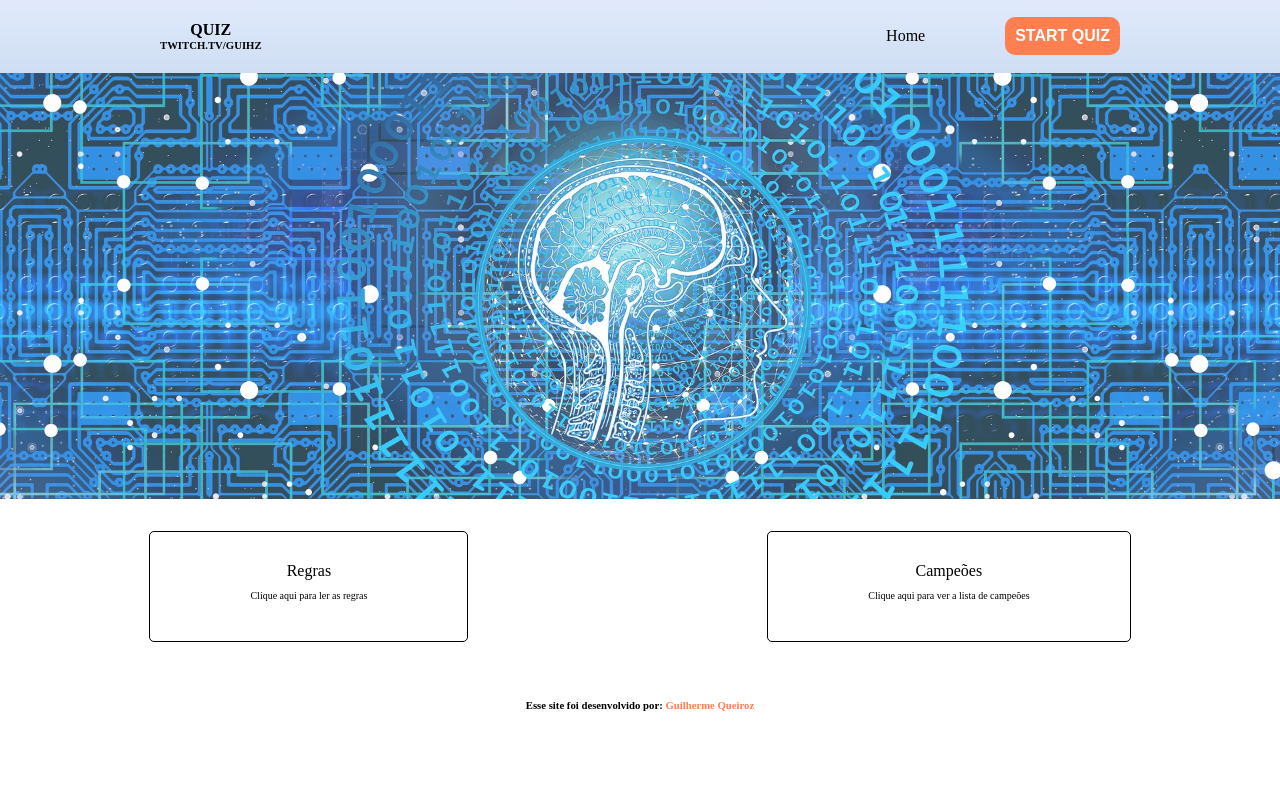
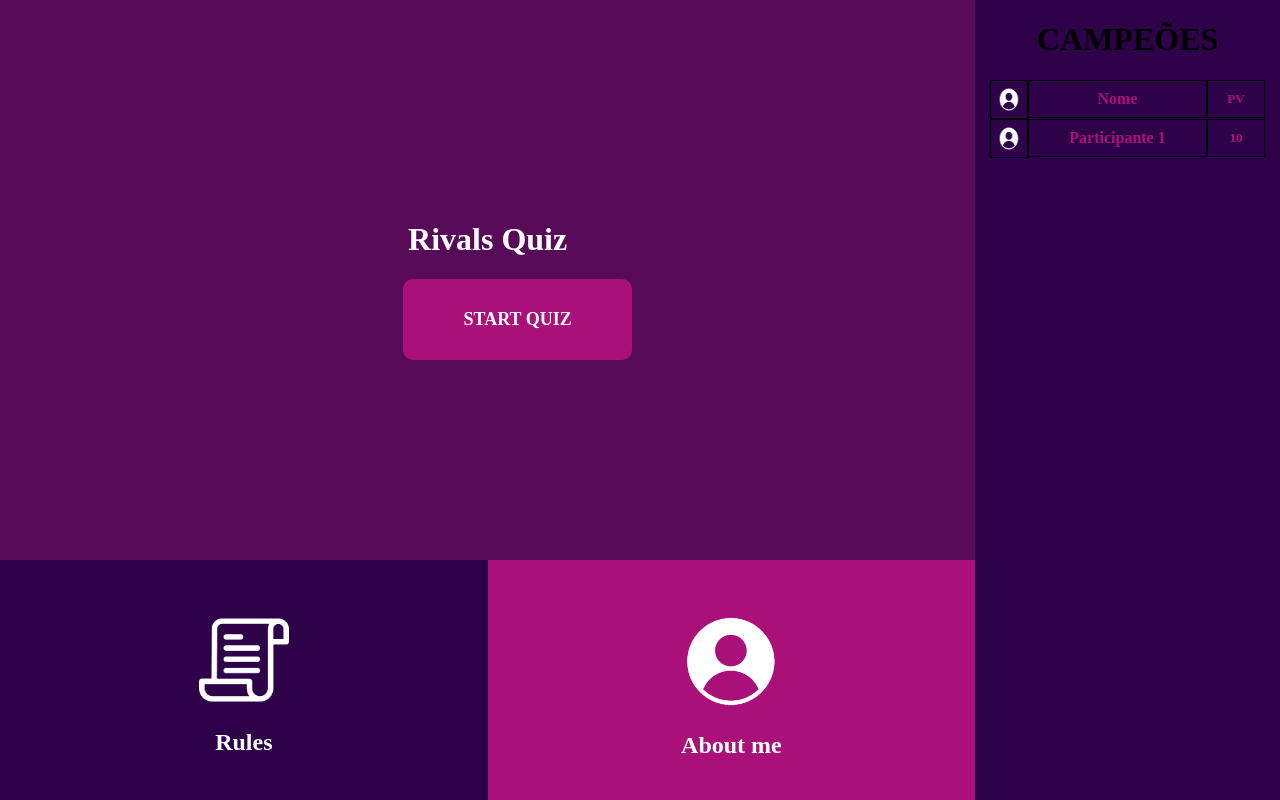
Before and after one commit to GuiHQz/quiz-final, a React (Vite) app: page / in a window 1280 px wide. Built offline with nearby package versions, Linux system fonts and the light colour scheme.

Commit message:
feat: adição button e champions na home

```diff
--- /dev/null
+++ b/src/features/components/Button/styles.ts
@@ -0,0 +1,23 @@
+import styled from "styled-components";
+
+export const Container = styled.div`
+
+`
+
+export const Button = styled.div`
+	display: flex;
+	color: white;
+	cursor: pointer;
+	text-align: center;
+	background-color: #A91079;
+	justify-content: center;
+	width: 100%;
+	padding: 30px;
+	font-size: large;
+	font-weight: 700;
+	border-radius: 10px;
+	:hover {
+		background-color: #2E0249;
+		color: #A91079;
+	}
+`
--- /dev/null
+++ b/src/features/components/Champions/index.tsx
@@ -0,0 +1,23 @@
+import * as Styles from "./styles"
+import Logo from "../../../assets/imgs/user-logo.png"
+
+export const Champions: React.FC = () => {
+  return (
+    <Styles.Container>
+      <h1>CAMPEÕES</h1>
+      <Styles.Table>
+        <Styles.Participants>
+          <Styles.Avatar src={Logo} width="25px" height="23px" />
+          <Styles.Name>Nome</Styles.Name>
+          <Styles.Score>PV</Styles.Score>
+        </Styles.Participants>
+        <Styles.Participants>
+          <Styles.Avatar src={Logo} width="25px" height="23px"></Styles.Avatar>
+          <Styles.Name>Participante 1</Styles.Name>
+          <Styles.Score>10</Styles.Score>
+
+        </Styles.Participants>
+      </Styles.Table>
+    </Styles.Container>
+  )
+}
--- /dev/null
+++ b/src/features/components/Champions/styles.ts
@@ -0,0 +1,42 @@
+import styled from "styled-components";
+
+export const Container = styled.div`
+  text-align: center;
+`
+
+export const Table = styled.div`
+  display: flex;
+  flex-direction: column;
+  margin: 0;
+  padding: 0;
+
+  /* border: 1px solid yellow; */
+`
+
+export const Participants = styled.div`
+  display: flex;
+  flex-direction: row;
+  justify-content: space-around;
+  align-items: center;
+  margin: 0 15px;
+  color: #A91079;
+  height: 39px;
+`
+
+export const Avatar = styled.img`
+  border: 1px solid black;
+  width: 8%;
+  padding: 6.8px;
+`
+
+export const Name = styled.h4`
+  border: 1px solid black;
+  width: 70%;
+  padding: 9px 0;
+`
+
+export const Score = styled.h5`
+  border: 1px solid black;
+  padding: 10px 0;
+  width: 22%;
+`
--- a/src/features/pages/Home/index.tsx
+++ b/src/features/pages/Home/index.tsx
@@ -2,54 +2,36 @@ import React, { useEffect } from "react";
 import * as Styles from "./styles"
 import BackgroundImage from "../../../assets/background.jpg"
 import { useNavigate } from "react-router-dom";
+import iconList from "../../../assets/imgs/form-list.png"
+import userLogo from "../../../assets/imgs/user-logo.png"
+import { Champions } from "../../components/Champions";
+import { Button } from "../../components/Button";
 
 const Home = () => {
   const navigate = useNavigate();
 
   return (
-    <>
-      <Styles.Container>
-        <Styles.Bar>
-          <Styles.TitleLink target="_blank" href="https://twitch.tv/guihz">
-            <Styles.Title>
-              QUIZ
-              <Styles.Subtitle>
-                TWITCH.TV/GUIHZ
-              </Styles.Subtitle>
-            </Styles.Title>
-          </Styles.TitleLink>
-          <Styles.UL>
-            <Styles.LI>
-              Home
-            </Styles.LI>
-            <Styles.LI>
-              <Styles.LiButton onClick={() => {navigate("/quiz")}}>
-                START QUIZ
-              </Styles.LiButton>
-            </Styles.LI>
-          </Styles.UL>
-        </Styles.Bar>
-        <Styles.Background src={BackgroundImage}>
-        </Styles.Background>
-        <Styles.Wrapper>
-          <Styles.WrapperContent>
-            Regras
-            <Styles.WrapperDescription>
-              Clique aqui para ler as regras
-            </Styles.WrapperDescription>
-          </Styles.WrapperContent>
-          <Styles.WrapperContent>
-            Campeões
-            <Styles.WrapperDescription>
-              Clique aqui para ver a lista de campeões
-            </Styles.WrapperDescription>
-          </Styles.WrapperContent>
-        </Styles.Wrapper>
+    <Styles.Container>
+      <Styles.BlockOne>
+        <Styles.Body>
+          <h1>Rivals Quiz</h1>
+          <Button />
+        </Styles.Body>
         <Styles.Footer>
-          Esse site foi desenvolvido por: <Styles.FooterDev target="_blank" href="https://github.com/GuiHQz">Guilherme Queiroz</Styles.FooterDev>
+          <Styles.BlockFooterOne>
+            <img src={iconList} height="90px" width="90px" />
+            <h2>Rules</h2>
+          </Styles.BlockFooterOne>
+          <Styles.BlockFooterTwo>
+            <img src={userLogo} width="105px" />
+            <h2>About me</h2>
+          </Styles.BlockFooterTwo>
         </Styles.Footer>
-      </Styles.Container>
-    </>
+      </Styles.BlockOne>
+      <Styles.BlockTwo>
+        <Champions />
+      </Styles.BlockTwo>
+    </Styles.Container>
   )
 }
 
--- a/src/features/pages/Home/styles.ts
+++ b/src/features/pages/Home/styles.ts
@@ -2,132 +2,186 @@ import styled from "styled-components"
 
 export const Container = styled.div`
   display: flex;
+  background-color: #570A57;
+  height: 100vh;
+`
+export const BlockOne = styled.div`
+  height: 100vh;
+  width: 80%;
+`
+export const Body = styled.div`
+  display: flex;
   flex-direction: column;
-`
-
-export const Bar = styled.div`
-  font-family: 'Anybody', cursive;
-  display: flex;
-  flex-direction: row;
-  justify-content: space-between;
-  background: linear-gradient(to top, #CFDEF3, #E0EAFC);
-  @media screen and (max-width: 1920px){
-    padding: 0 10em;
-  }
-  @media screen and (max-width: 800px){
-    padding: 0 0.5em;
+  justify-content: center;
+  text-align: center;
+  align-items: center;
+  height: 70%;
+  h1 {
+    color: white
   }
 `
 
-export const TitleLink = styled.a`
-  text-decoration: none;
+export const Footer = styled.div`
+  color: white;
+  display: flex;
+  flex-direction: row;
+  text-align: center;
+  height: 30%;
 `
-
-export const Title = styled.h4`
-  display: flex;
-  flex-direction: column;
-  text-align: center;
-  color: black;
+export const BlockFooterOne = styled.div`
   cursor: pointer;
-  &:hover {
-    color: blueviolet;
-  }
-  @media screen and (max-width: 800px) {
-    font-size: medium;
-  }
-  @media screen and (max-width: 400px){
-    font-size: small;
+  padding-top: 55px;
+  background-color: #2E0249;
+  width: 100%;
+  :hover {
+    position: relative;
+    margin: -20px -20px 0 0;
+    z-index: 2;
   }
 `
 
-export const Subtitle = styled.h6`
-  margin: 0;
-`
-
-export const UL = styled.ul`
-  display: flex;
-  justify-content: end;
-`
-
-export const LI = styled.li`
-  font-family: 'Anybody', cursive;
-  color: black;
-  display: flex;
-  align-items: center;
-  list-style-type: none;
-  &:hover {
-    color: blueviolet;
-  }
-  @media screen and (max-width: 1920px) {
-    margin: 0 0 0 5em;
-  }
-  @media screen and (max-width: 800px) {
-    margin: 0 0 0 1em;
-  }
-  @media screen and (max-width: 400px) {
-    margin: 0 0 0 0.5em;
-  }
-  margin: 0 0 0 1em;
+export const BlockFooterTwo = styled.div`
   cursor: pointer;
-`
-
-export const LiButton = styled.div`
-  font-family: 'Kanit', sans-serif;
-  color: white;
-  background-color: coral;
-  border-radius: 10px;
-  padding: 10px;
-  font-weight: 700;
-  &:hover {
-    background-color: blueviolet;
-    color: white;
+  padding-top: 55px;
+  background-color: #A91079;
+  width: 100%;
+  :hover {
+    position: relative;
+    margin: -20px  0 0 -20px;
+    z-index: 1;
   }
 `
 
-export const Background = styled.img`
-  opacity: 80%;
+export const BlockTwo = styled.div`
+  z-index: 100;
+  background-color: #2E0249;
+  height: 100%;
+  width: 25%;
 `
 
-export const Wrapper = styled.div`
-  display: flex;
-  margin: 2em 0;
-  justify-content: space-around;
-  @media screen and (max-width: 350px) {
-    margin: 2em;
-    flex-direction: column;
-  }
-`
+// export const Bar = styled.div`
+//   font-family: 'Anybody', cursive;
+//   display: flex;
+//   flex-direction: row;
+//   justify-content: space-between;
+//   background: linear-gradient(to top, #CFDEF3, #E0EAFC);
+//   @media screen and (max-width: 1920px){
+//     padding: 0 10em;
+//   }
+//   @media screen and (max-width: 800px){
+//     padding: 0 0.5em;
+//   }
+// `
 
-export const WrapperContent = styled.div`
-  font-family: 'Anybody', cursive;
-  text-align: center;
-  border: 1px solid black;
-  border-radius: 5px;
-  @media screen and (max-width: 1920px) {
-    padding: 30px 100px;
-  }
+// export const TitleLink = styled.a`
+//   text-decoration: none;
+// `
 
-  @media screen and (max-width: 750px){
-    padding: 20px 50px;
-  }
+// export const Title = styled.h4`
+//   display: flex;
+//   flex-direction: column;
+//   text-align: center;
+//   color: black;
+//   cursor: pointer;
+//   &:hover {
+//     color: blueviolet;
+//   }
+//   @media screen and (max-width: 800px) {
+//     font-size: medium;
+//   }
+//   @media screen and (max-width: 400px){
+//     font-size: small;
+//   }
+// `
 
-  @media screen and (max-width: 550px){
-    padding: 5px;
-  }
-`
+// export const Subtitle = styled.h6`
+//   margin: 0;
+// `
 
-export const WrapperDescription = styled.p`
-  font-size: 10px;
-`
+// export const UL = styled.ul`
+//   display: flex;
+//   justify-content: end;
+// `
 
-export const Footer = styled.h6`
-  text-align: center;
-`
+// export const LI = styled.li`
+//   font-family: 'Anybody', cursive;
+//   color: black;
+//   display: flex;
+//   align-items: center;
+//   list-style-type: none;
+//   &:hover {
+//     color: blueviolet;
+//   }
+//   @media screen and (max-width: 1920px) {
+//     margin: 0 0 0 5em;
+//   }
+//   @media screen and (max-width: 800px) {
+//     margin: 0 0 0 1em;
+//   }
+//   @media screen and (max-width: 400px) {
+//     margin: 0 0 0 0.5em;
+//   }
+//   margin: 0 0 0 1em;
+//   cursor: pointer;
+// `
 
-export const FooterDev = styled.a`
-  text-decoration: none;
-  color: coral;
-  &:hover {
-    color: blueviolet;
-  }
-`
+// export const LiButton = styled.div`
+//   font-family: 'Kanit', sans-serif;
+//   color: white;
+//   background-color: coral;
+//   border-radius: 10px;
+//   padding: 10px;
+//   font-weight: 700;
+//   &:hover {
+//     background-color: blueviolet;
+//     color: white;
+//   }
+// `
+
+// export const Background = styled.img`
+//   opacity: 80%;
+// `
+
+// export const Wrapper = styled.div`
+//   display: flex;
+//   margin: 2em 0;
+//   justify-content: space-around;
+//   @media screen and (max-width: 350px) {
+//     margin: 2em;
+//     flex-direction: column;
+//   }
+// `
+
+// export const WrapperContent = styled.div`
+//   font-family: 'Anybody', cursive;
+//   text-align: center;
+//   border: 1px solid black;
+//   border-radius: 5px;
+//   @media screen and (max-width: 1920px) {
+//     padding: 30px 100px;
+//   }
+
+//   @media screen and (max-width: 750px){
+//     padding: 20px 50px;
+//   }
+
+//   @media screen and (max-width: 550px){
+//     padding: 5px;
+//   }
+// `
+
+// export const WrapperDescription = styled.p`
+//   font-size: 10px;
+// `
+
+// export const Footer = styled.h6`
+//   text-align: center;
+// `
+
+// export const FooterDev = styled.a`
+//   text-decoration: none;
+//   color: coral;
+//   &:hover {
+//     color: blueviolet;
+//   }
+// `
```
